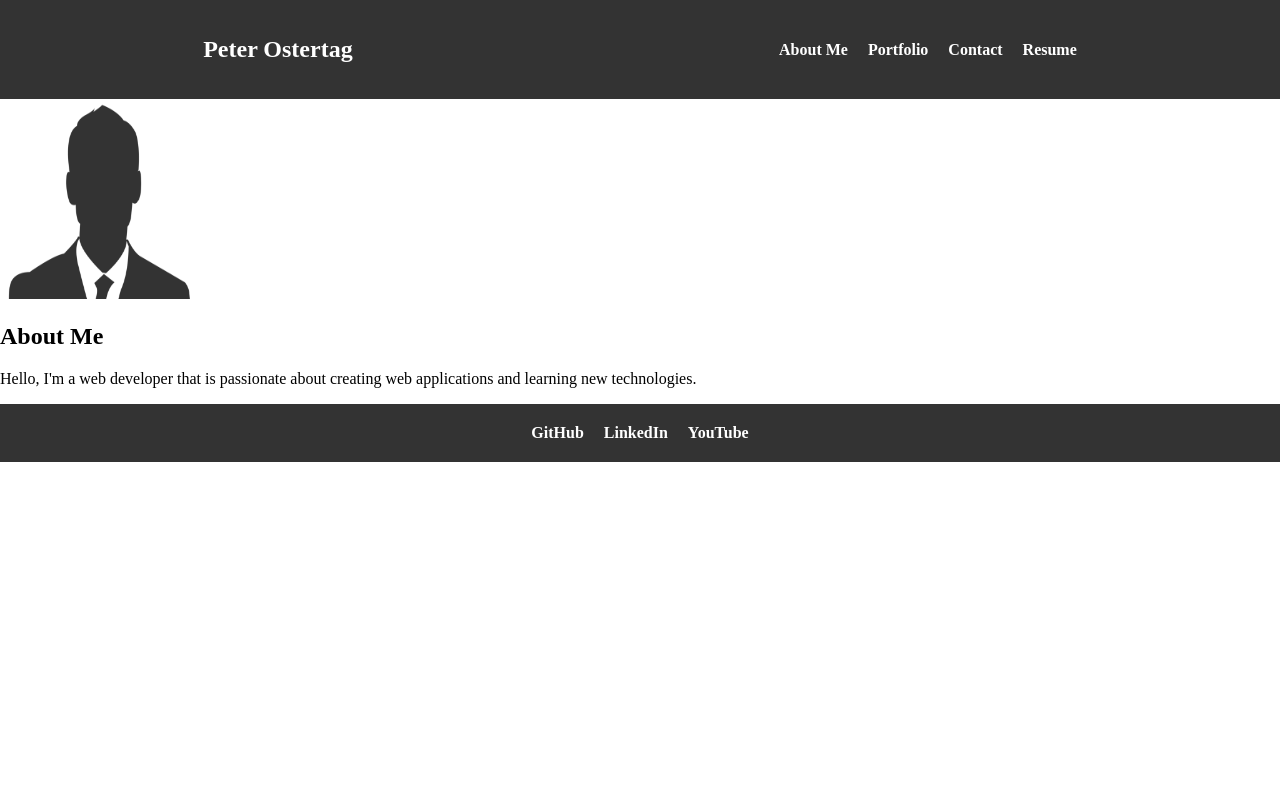
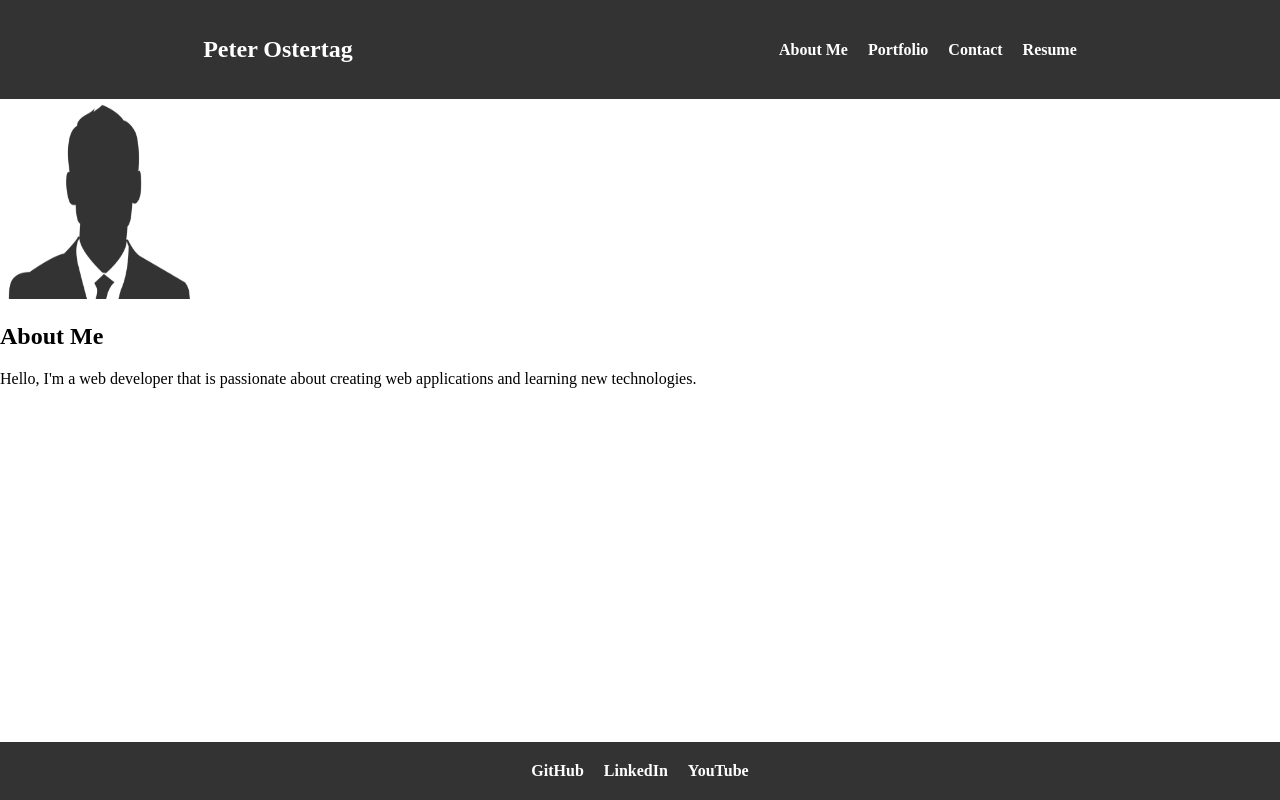
Before and after one commit to PeterOste/React-Portfolio, a React (Create React App) app: page / in a window 1280 px wide. Built offline with nearby package versions, Linux system fonts and the light colour scheme.

Commit message:
Centered and fixed footer to bottom

```diff
--- a/src/App.css
+++ b/src/App.css
@@ -45,18 +45,25 @@ html, body {
     padding: 0;
 }
 
-/* Create a flex container for your app */
-#root {
+/* #root {
     display: flex;
     flex-direction: column;
-    min-height: 100%;
-}
+    min-height: 100vh;
+} */
+
+/* .app-container {
+    flex-grow: 1;
+} */
 
 footer {
     background-color: #333;
     color: #fff;
     padding: 20px 0;
     text-align: center;
+    position: absolute;
+    bottom: 0;
+    width: 100%;
+
 }
 
 .footer-container {
```
